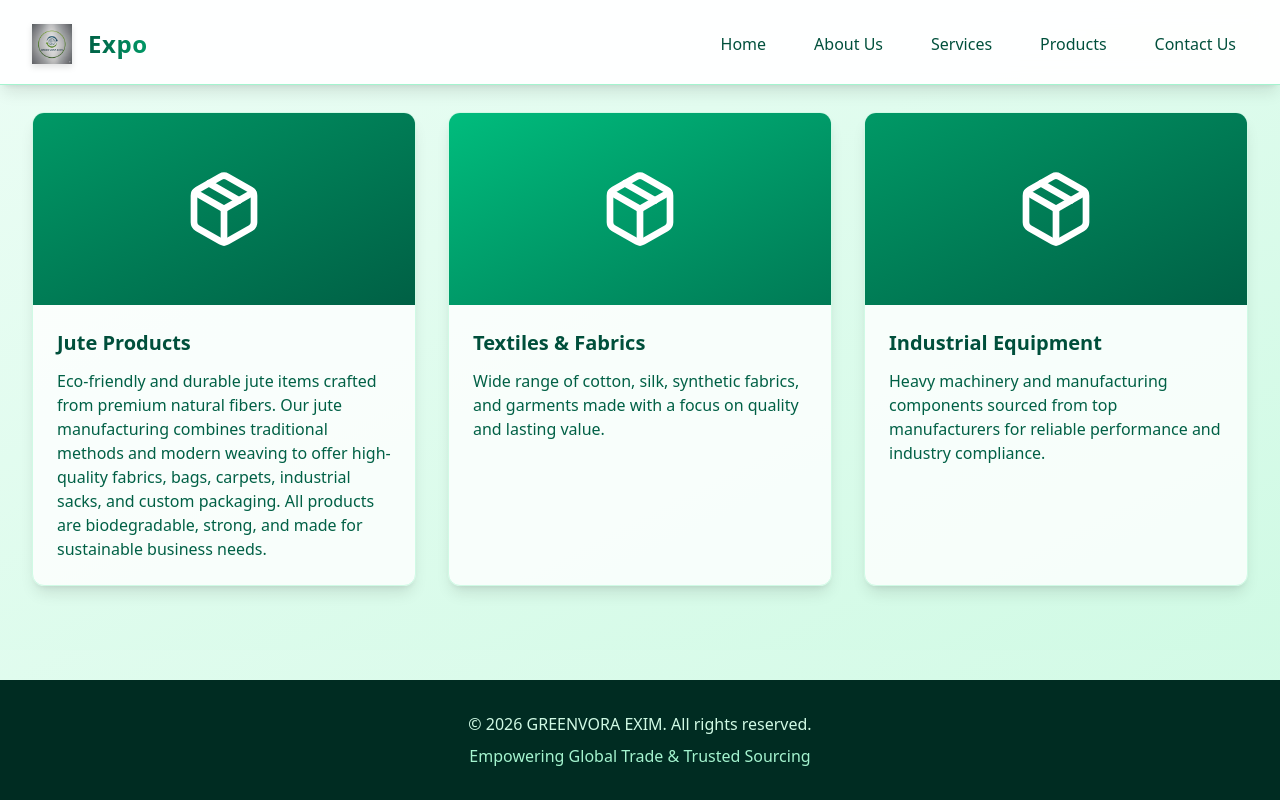
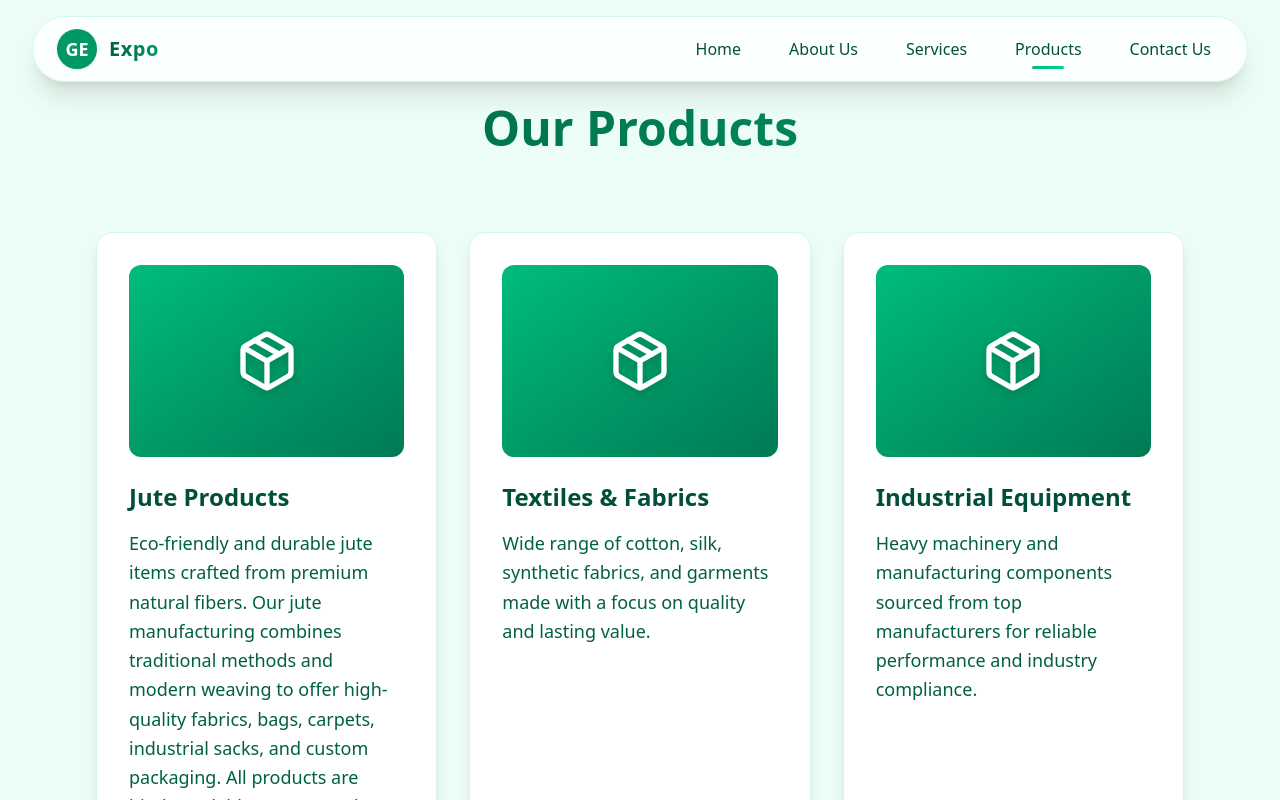
Before and after one commit to 27082004muskan/GreenVora-Exim, a React (Vite) app in the folder frontend/: page /products in a window 1280 px wide. Shown: the top 800 px of the page. Built offline with nearby package versions, Linux system fonts and the light colour scheme.

Commit message:
second ui change

```diff
--- a/frontend/src/components/Contact.jsx
+++ b/frontend/src/components/Contact.jsx
@@ -16,17 +16,20 @@ const Enquiry = () => {
   return (
     <section
       id="contact"
-      className="py-20 bg-gradient-to-br from-emerald-900 via-emerald-800 to-emerald-900"
+      className="min-h-screen -mt-[80px] pt-[150px] pb-20 bg-gradient-to-br from-emerald-900 via-emerald-800 to-emerald-900 relative"
     >
-      <div className="max-w-6xl mx-auto px-4 sm:px-6 lg:px-8">
+      <div className="max-w-6xl mx-auto px-4 sm:px-6 lg:px-8 relative z-10">
         {/* Heading */}
         <div className="text-center mb-12">
+          <h1 className="text-4xl lg:text-5xl font-bold bg-gradient-to-r from-emerald-300 to-emerald-100 bg-clip-text text-transparent mb-4">
+            Contact Us
+          </h1>
         </div>
 
         {/* Side‑by‑side layout */}
         <div className="grid md:grid-cols-2 gap-10 items-start">
-          {/* Compact form */}
-          <div className="bg-white/95 rounded-xl shadow-2xl p-6 sm:p-7 w-full">
+          {/* Compact form - Exact labels */}
+          <div className="bg-white/95 rounded-xl shadow-2xl p-6 sm:p-7 w-full backdrop-blur-xl">
             <div className="space-y-4">
               <div>
                 <label className="block text-emerald-900 font-semibold mb-1.5">
@@ -79,7 +82,7 @@ const Enquiry = () => {
             </div>
           </div>
 
-          {/* Info cards (right side) */}
+          {/* Info cards - Exact original text */}
           <div className="text-white space-y-5">
             <div className="bg-emerald-800/50 rounded-xl p-5 backdrop-blur">
               <div className="flex items-start space-x-3">
@@ -113,8 +116,6 @@ const Enquiry = () => {
                 </div>
               </div>
             </div>
-
-
           </div>
         </div>
       </div>
--- a/frontend/src/components/Landing/Navbar.jsx
+++ b/frontend/src/components/Landing/Navbar.jsx
@@ -1,7 +1,6 @@
 import React, { useState } from 'react';
 import { Menu, X } from 'lucide-react';
 import { useNavigate, useLocation } from 'react-router-dom';
-import logo from '../../assets/logo_gv.png';
 
 const navLinks = [
   { id: 'home', label: 'Home', path: '/' },
@@ -16,9 +15,10 @@ const Navbar = ({ scrollToSection }) => {
   const navigate = useNavigate();
   const location = useLocation();
 
+  const isActive = (path) => location.pathname === path;
+
   const handleClick = (link) => {
     if (link.id === 'home') {
-      // agar already home par ho to scroll, warna route change
       if (location.pathname === '/' && scrollToSection) {
         scrollToSection('home');
       } else {
@@ -31,35 +31,44 @@ const Navbar = ({ scrollToSection }) => {
   };
 
   return (
-    <nav className="fixed w-full top-0 left-0 z-50 bg-white/95 backdrop-blur-md shadow-lg border-b border-emerald-200">
-      <div className="w-full h-1" />
-      <div className="max-w-7xl mx-auto px-4 sm:px-6 lg:px-8">
-        <div className="flex justify-between items-center h-20">
+    <nav className="fixed top-4 left-1/2 z-50 w-[95%] max-w-7xl -translate-x-1/2">
+      {/* Outer wrapper to give curved card effect */}
+      <div className="bg-white/80 backdrop-blur-xl shadow-xl border border-emerald-100 rounded-full px-4 sm:px-6">
+        <div className="flex items-center justify-between h-16">
+          {/* Logo text badge */}
           <div
             className="flex items-center gap-2 cursor-pointer"
             onClick={() => handleClick(navLinks[0])}
           >
-            <img src={logo} alt="GREENVORA EXIM Logo" className="h-10 w-auto drop-shadow-md" />
-            <span className="ml-2 text-2xl font-bold bg-gradient-to-r from-emerald-800 to-emerald-600 bg-clip-text text-transparent tracking-wide select-none">
+            <div className="flex h-10 w-10 items-center justify-center rounded-full bg-emerald-600 text-white text-lg font-bold shadow-sm">
+              GE
+            </div>
+            <span className="ml-1 text-xl font-bold bg-gradient-to-r from-emerald-800 to-emerald-600 bg-clip-text text-transparent tracking-wide select-none">
               Expo
             </span>
           </div>
 
-          <div className="hidden md:flex gap-6 items-center">
+          {/* Desktop links */}
+          <div className="hidden md:flex items-center gap-4 lg:gap-6">
             {navLinks.map((link) => (
               <button
                 key={link.id}
                 onClick={() => handleClick(link)}
-                className="relative px-3 py-2 font-medium text-emerald-900 hover:text-emerald-700 transition-all duration-300 after:content-[''] after:absolute after:bottom-0 after:left-0 after:w-full after:h-[3px] after:bg-gradient-to-r after:from-emerald-500 after:to-emerald-400 after:scale-x-0 hover:after:scale-x-100 after:transition-transform after:origin-left after:rounded-full"
+                className={`relative px-3 py-2 text-sm lg:text-base font-medium text-emerald-900 transition-all duration-300 ${
+                  isActive(link.path)
+                    ? 'text-emerald-700 after:scale-x-100'
+                    : 'hover:text-emerald-700 after:scale-x-0 hover:after:scale-x-100'
+                } after:content-[""] after:absolute after:bottom-0 after:left-1/2 after:-translate-x-1/2 after:w-8 after:h-[3px] after:bg-gradient-to-r after:from-emerald-500 after:to-emerald-400 after:transition-transform after:origin-center after:rounded-full`}
               >
                 {link.label}
               </button>
             ))}
           </div>
 
+          {/* Mobile menu button */}
           <button
             onClick={() => setIsMenuOpen(!isMenuOpen)}
-            className="md:hidden p-2 rounded-lg hover:bg-emerald-50 transition-colors"
+            className="md:hidden inline-flex items-center justify-center p-2 rounded-full hover:bg-emerald-50 transition-colors"
           >
             {isMenuOpen ? (
               <X className="h-6 w-6 text-emerald-800" />
@@ -70,18 +79,25 @@ const Navbar = ({ scrollToSection }) => {
         </div>
       </div>
 
+      {/* Mobile dropdown with rounded card shape */}
       {isMenuOpen && (
-        <div className="md:hidden bg-white/95 backdrop-blur-md border-t border-emerald-200 shadow-xl">
-          <div className="px-4 py-4 space-y-2">
+        <div className="mt-3 md:hidden">
+          <div className="bg-white/90 backdrop-blur-xl border border-emerald-100 shadow-xl rounded-3xl overflow-hidden">
+            <div className="px-4 py-3 space-y-1">
               {navLinks.map((link) => (
                 <button
                   key={link.id}
                   onClick={() => handleClick(link)}
-                className="block w-full text-left text-emerald-900 font-medium py-3 px-4 hover:bg-gradient-to-r hover:from-emerald-50 hover:to-emerald-100 transition-all duration-300 rounded-xl border-l-4 border-transparent hover:border-emerald-500"
+                  className={`block w-full text-left font-medium py-3 px-4 transition-all duration-300 rounded-2xl ${
+                    isActive(link.path)
+                      ? 'text-emerald-700 bg-gradient-to-r from-emerald-50 to-emerald-100 border-l-4 border-emerald-500'
+                      : 'text-emerald-900 hover:bg-gradient-to-r hover:from-emerald-50 hover:to-emerald-100 hover:border-l-4 hover:border-emerald-400'
+                  }`}
                 >
                   {link.label}
                 </button>
               ))}
+            </div>
           </div>
         </div>
       )}
--- a/frontend/src/components/LearnMore.jsx
+++ b/frontend/src/components/LearnMore.jsx
@@ -2,8 +2,8 @@ import { Award, Globe, Leaf, Shield, TrendingUp, Users } from 'lucide-react';
 import React from 'react';
 
 const LearnMore = () => (
-  <section id="learn-more" className="pt-20 pb-12 bg-gradient-to-br from-emerald-50 via-white to-emerald-50">
-    <div className="max-w-7xl mx-auto px-4 sm:px-6 lg:px-8">
+  <section id="learn-more" className="pt-27 pb-12 bg-gradient-to-br from-emerald-50 via-white to-emerald-50">
+    <div className="max-w-7xl mx-auto px-8 sm:px-6 lg:px-8">
       {/* Hero Section */}
       <div className="text-center mb-16">
         <h1 className="text-4xl sm:text-5xl md:text-6xl font-bold text-emerald-900 mb-6">
--- a/frontend/src/components/Products.jsx
+++ b/frontend/src/components/Products.jsx
@@ -20,27 +20,30 @@ const products = [
 ];
 
 const Products = () => (
-  <section id="products" className="h-full pt-20 pb-8 bg-gradient-to-br from-emerald-50 to-emerald-100 flex flex-col">
-    <div className="max-w-7xl mx-auto px-4 sm:px-6 lg:px-8 flex-1 flex items-center justify-center py-8">
-      <div className="w-full grid md:grid-cols-3 gap-8">
-        {products.map((prod, i) => (
+  <section className="py-26 bg-emerald-50">
+    <div className="max-w-6xl mx-auto px-8 sm:px-6 lg:px-8">
+      <div className="text-center mb-20">
+        <h1 className="text-4xl lg:text-5xl font-bold bg-gradient-to-r from-emerald-800 to-emerald-600 bg-clip-text text-transparent mb-6">
+          Our Products
+        </h1>
+
+      </div>
+
+      <div className="grid grid-cols-1 md:grid-cols-2 lg:grid-cols-3 gap-8">
+        {products.map((prod) => (
           <div
             key={prod.name}
-            className="bg-white/80 rounded-xl shadow-lg overflow-hidden hover:shadow-2xl transition transform hover:-translate-y-2 border border-emerald-100"
+            className="group bg-white rounded-2xl p-8 border border-emerald-100 shadow-lg hover:shadow-xl transition-all duration-300 hover:-translate-y-2 overflow-hidden"
           >
-            <div
-              className={`h-48 flex items-center justify-center ${
-                i % 2 === 0
-                  ? "bg-gradient-to-br from-emerald-600 to-emerald-800"
-                  : "bg-gradient-to-br from-emerald-500 to-emerald-700"
-              }`}
-            >
-              <Package className="h-20 w-20 text-white" />
+            <div className="w-full h-48 bg-gradient-to-br from-emerald-500 to-emerald-700 rounded-xl flex items-center justify-center mb-6 group-hover:from-emerald-600 group-hover:to-emerald-800 transition-all">
+              <Package className="h-16 w-16 text-white drop-shadow-lg" />
             </div>
-            <div className="p-6">
-              <h3 className="text-xl font-bold text-emerald-900 mb-3">{prod.name}</h3>
-              <p className="text-emerald-800">{prod.description}</p>
-            </div>
+            <h3 className="text-2xl font-bold text-emerald-900 mb-4 group-hover:text-emerald-800 transition-colors">
+              {prod.name}
+            </h3>
+            <p className="text-emerald-800 leading-relaxed text-lg">
+              {prod.description}
+            </p>
           </div>
         ))}
       </div>
```
Also changed, not shown: frontend/src/components/About.jsx (+17 -29 lines), frontend/src/components/Services.jsx (+23 -18 lines). Lines whose indentation alone changed are shown as unchanged.
